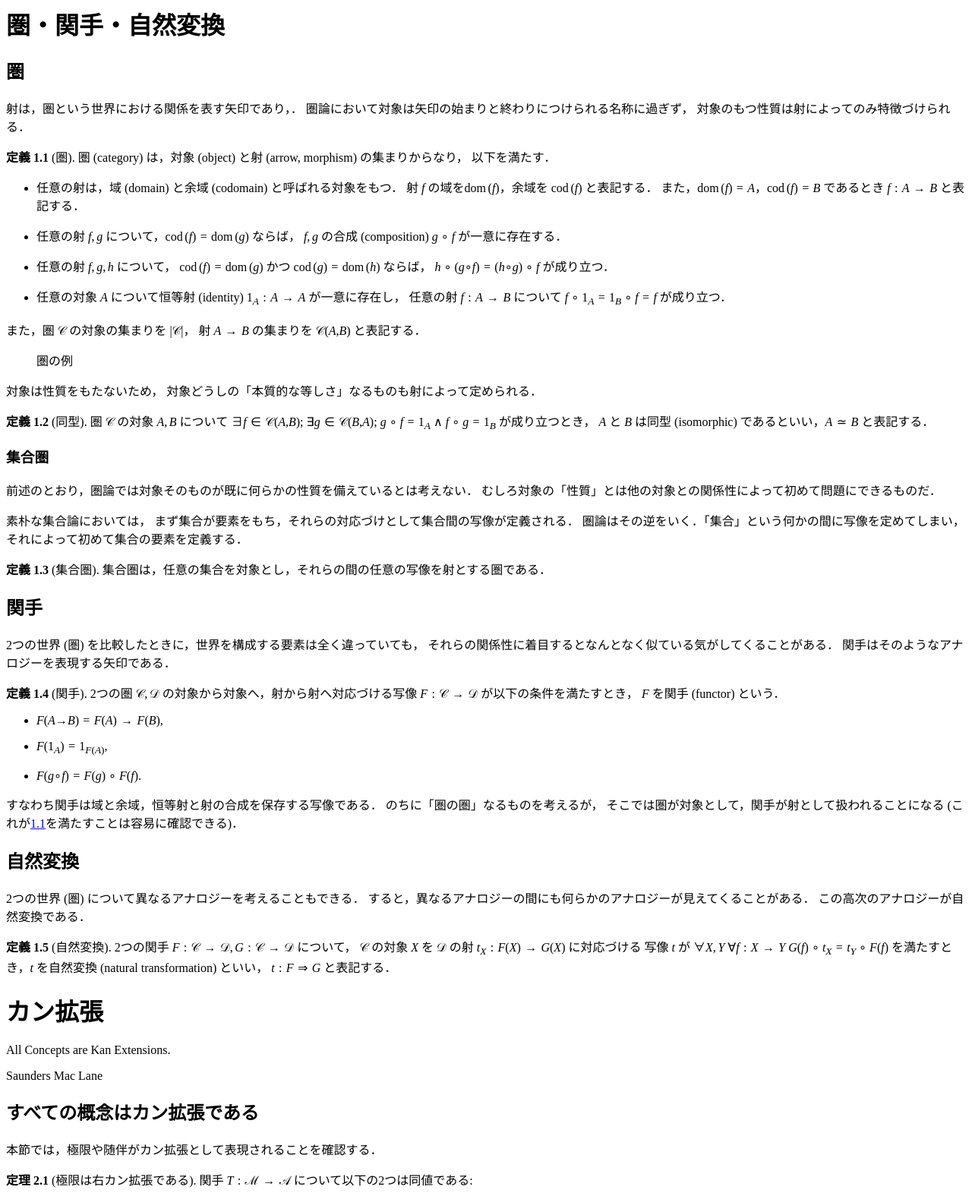
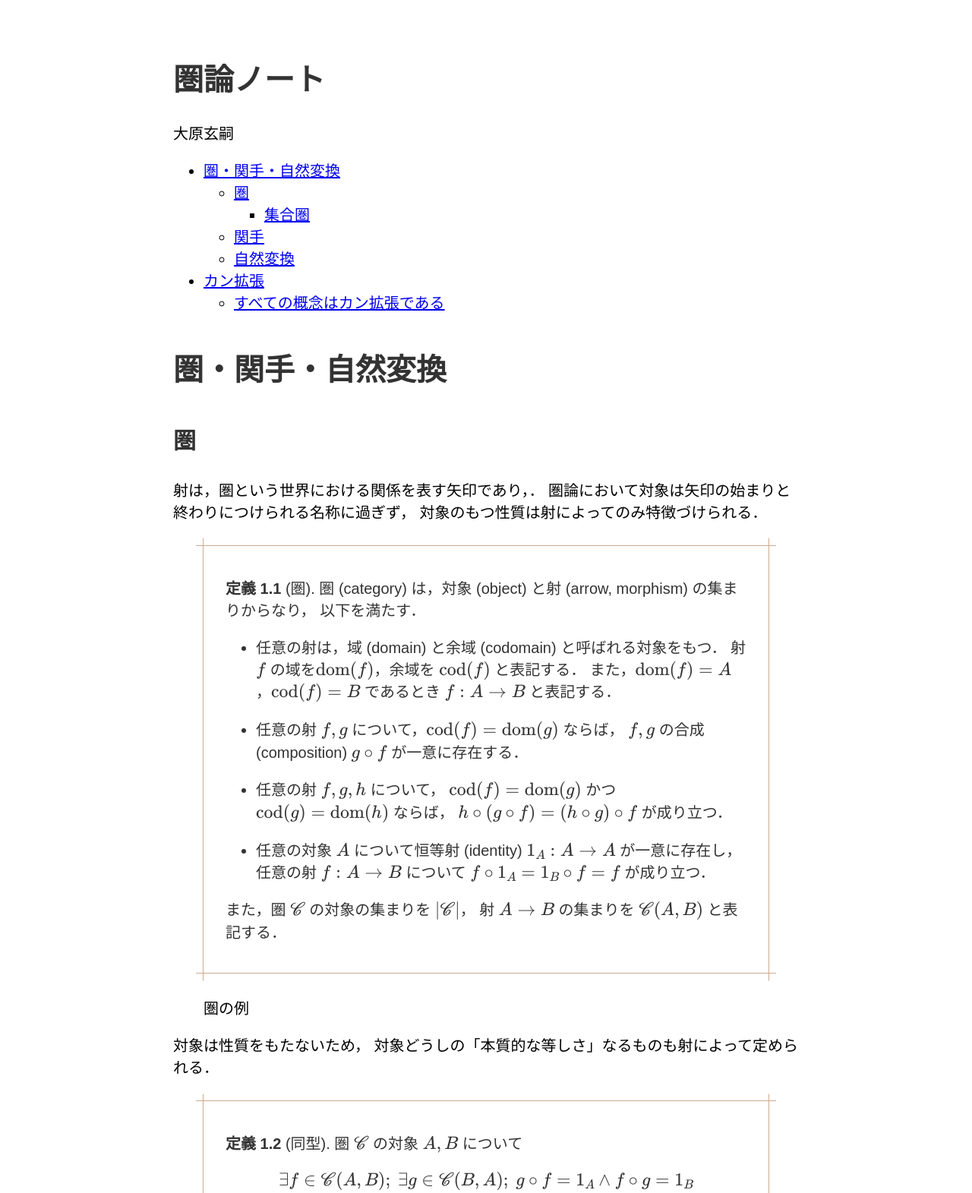
Before and after one commit to g-ohara/category-theory, a plain HTML site: page docs/index.html in a window 1280 px wide. Shown: the top 1571 px of the page at 76% size. Drawn offline with nearby package versions, Linux system fonts and the light colour scheme.

Commit message:
feat: style html

```diff
--- a/docs/index.html
+++ b/docs/index.html
@@ -1,3 +1,56 @@
+<!DOCTYPE html>
+<html xmlns="http://www.w3.org/1999/xhtml" lang="" xml:lang="">
+<head>
+  <meta charset="utf-8" />
+  <meta name="generator" content="pandoc" />
+  <meta name="viewport" content="width=device-width, initial-scale=1.0, user-scalable=yes" />
+  <meta name="author" content="大原玄嗣" />
+  <title>圏論ノート</title>
+  <style>
+    code{white-space: pre-wrap;}
+    span.smallcaps{font-variant: small-caps;}
+    div.columns{display: flex; gap: min(4vw, 1.5em);}
+    div.column{flex: auto; overflow-x: auto;}
+    div.hanging-indent{margin-left: 1.5em; text-indent: -1.5em;}
+    /* The extra [class] is a hack that increases specificity enough to
+       override a similar rule in reveal.js */
+    ul.task-list[class]{list-style: none;}
+    ul.task-list li input[type="checkbox"] {
+      font-size: inherit;
+      width: 0.8em;
+      margin: 0 0.8em 0.2em -1.6em;
+      vertical-align: middle;
+    }
+  </style>
+  <link rel="stylesheet" href="./style.css" />
+  <script src="https://polyfill.io/v3/polyfill.min.js?features=es6"></script>
+  <script src="https://cdn.jsdelivr.net/npm/mathjax@3/es5/tex-chtml.js"
+  type="text/javascript"></script>
+</head>
+<body>
+<header id="title-block-header">
+<h1 class="title">圏論ノート</h1>
+<p class="author">大原玄嗣</p>
+</header>
+<nav id="TOC" role="doc-toc">
+<ul>
+<li><a href="#圏関手自然変換"
+id="toc-圏関手自然変換">圏・関手・自然変換</a>
+<ul>
+<li><a href="#圏" id="toc-圏">圏</a>
+<ul>
+<li><a href="#集合圏" id="toc-集合圏">集合圏</a></li>
+</ul></li>
+<li><a href="#関手" id="toc-関手">関手</a></li>
+<li><a href="#自然変換" id="toc-自然変換">自然変換</a></li>
+</ul></li>
+<li><a href="#カン拡張" id="toc-カン拡張">カン拡張</a>
+<ul>
+<li><a href="#すべての概念はカン拡張である"
+id="toc-すべての概念はカン拡張である">すべての概念はカン拡張である</a></li>
+</ul></li>
+</ul>
+</nav>
 <h1 id="圏関手自然変換">圏・関手・自然変換</h1>
 <h2 id="圏">圏</h2>
 <p>射は，圏という世界における関係を表す矢印であり，．
@@ -8,40 +61,35 @@
 (arrow, morphism) の集まりからなり， 以下を満たす．</p>
 <ul>
 <li><p>任意の射は，域 (domain) と余域 (codomain) と呼ばれる対象をもつ．
-射 <span class="math inline"><em>f</em></span> の域を<span
-class="math inline">dom (<em>f</em>)</span>，余域を <span
-class="math inline">cod (<em>f</em>)</span> と表記する． また，<span
-class="math inline">dom (<em>f</em>) = <em>A</em></span>，<span
-class="math inline">cod (<em>f</em>) = <em>B</em></span> であるとき
-<span class="math inline"><em>f</em> : <em>A</em> → <em>B</em></span>
-と表記する．</p></li>
-<li><p>任意の射 <span class="math inline"><em>f</em>, <em>g</em></span>
-について，<span
-class="math inline">cod (<em>f</em>) = dom (<em>g</em>)</span> ならば，
-<span class="math inline"><em>f</em>, <em>g</em></span> の合成
-(composition) <span class="math inline"><em>g</em> ∘ <em>f</em></span>
+射 <span class="math inline">\(f\)</span> の域を<span
+class="math inline">\(\mathop{\mathrm{dom}}(f)\)</span>，余域を <span
+class="math inline">\(\mathop{\mathrm{cod}}(f)\)</span> と表記する．
+また，<span
+class="math inline">\(\mathop{\mathrm{dom}}(f)=A\)</span>，<span
+class="math inline">\(\mathop{\mathrm{cod}}(f)=B\)</span> であるとき
+<span class="math inline">\(f:A\to B\)</span> と表記する．</p></li>
+<li><p>任意の射 <span class="math inline">\(f,g\)</span> について，<span
+class="math inline">\(\mathop{\mathrm{cod}}(f)=\mathop{\mathrm{dom}}(g)\)</span>
+ならば， <span class="math inline">\(f,g\)</span> の合成 (composition)
+<span class="math inline">\(g\circ f\)</span>
 が一意に存在する．</p></li>
-<li><p>任意の射 <span
-class="math inline"><em>f</em>, <em>g</em>, <em>h</em></span> について，
-<span class="math inline">cod (<em>f</em>) = dom (<em>g</em>)</span>
+<li><p>任意の射 <span class="math inline">\(f,g,h\)</span> について，
+<span
+class="math inline">\(\mathop{\mathrm{cod}}(f)=\mathop{\mathrm{dom}}(g)\)</span>
 かつ <span
-class="math inline">cod (<em>g</em>) = dom (<em>h</em>)</span> ならば，
-<span
-class="math inline"><em>h</em> ∘ (<em>g</em>∘<em>f</em>) = (<em>h</em>∘<em>g</em>) ∘ <em>f</em></span>
-が成り立つ．</p></li>
-<li><p>任意の対象 <span class="math inline"><em>A</em></span>
-について恒等射 (identity) <span
-class="math inline">1<sub><em>A</em></sub> : <em>A</em> → <em>A</em></span>
-が一意に存在し， 任意の射 <span
-class="math inline"><em>f</em> : <em>A</em> → <em>B</em></span> について
-<span
-class="math inline"><em>f</em> ∘ 1<sub><em>A</em></sub> = 1<sub><em>B</em></sub> ∘ <em>f</em> = <em>f</em></span>
+class="math inline">\(\mathop{\mathrm{cod}}(g)=\mathop{\mathrm{dom}}(h)\)</span>
+ならば， <span class="math inline">\(h\circ(g\circ f)=(h\circ g)\circ
+f\)</span> が成り立つ．</p></li>
+<li><p>任意の対象 <span class="math inline">\(A\)</span> について恒等射
+(identity) <span class="math inline">\(1_A:A\to A\)</span>
+が一意に存在し， 任意の射 <span class="math inline">\(f:A\to B\)</span>
+について <span class="math inline">\(f\circ 1_A=1_B\circ f=f\)</span>
 が成り立つ．</p></li>
 </ul>
-<p>また，圏 <span class="math inline">𝒞</span> の対象の集まりを <span
-class="math inline">|𝒞|</span>， 射 <span
-class="math inline"><em>A</em> → <em>B</em></span> の集まりを <span
-class="math inline">𝒞(<em>A</em>,<em>B</em>)</span> と表記する．</p>
+<p>また，圏 <span class="math inline">\(\mathscr{C}\)</span>
+の対象の集まりを <span class="math inline">\(|\mathscr{C}|\)</span>， 射
+<span class="math inline">\(A\to B\)</span> の集まりを <span
+class="math inline">\(\mathscr{C}(A,B)\)</span> と表記する．</p>
 </div>
 <figure>
 
@@ -51,13 +99,14 @@ class="math inline">𝒞(<em>A</em>,<em>B</em>)</span> と表記する．</p>
 対象どうしの「本質的な等しさ」なるものも射によって定められる．</p>
 <div class="definition">
 <p><strong>定義 1.2</strong> (同型). 圏 <span
-class="math inline">𝒞</span> の対象 <span
-class="math inline"><em>A</em>, <em>B</em></span> について <span
-class="math display">∃<em>f</em> ∈ 𝒞(<em>A</em>,<em>B</em>); ∃<em>g</em> ∈ 𝒞(<em>B</em>,<em>A</em>); <em>g</em> ∘ <em>f</em> = 1<sub><em>A</em></sub> ∧ <em>f</em> ∘ <em>g</em> = 1<sub><em>B</em></sub></span>
-が成り立つとき， <span class="math inline"><em>A</em></span> と <span
-class="math inline"><em>B</em></span> は同型 (isomorphic)
-であるといい，<span class="math inline"><em>A</em> ≃ <em>B</em></span>
-と表記する．</p>
+class="math inline">\(\mathscr{C}\)</span> の対象 <span
+class="math inline">\(A,B\)</span> について <span
+class="math display">\[\exists f\in\mathscr{C}(A,B);
+    \ \exists g\in\mathscr{C}(B,A);
+    \ g\circ f=1_A\wedge f\circ g=1_B\]</span> が成り立つとき， <span
+class="math inline">\(A\)</span> と <span
+class="math inline">\(B\)</span> は同型 (isomorphic) であるといい，<span
+class="math inline">\(A\simeq B\)</span> と表記する．</p>
 </div>
 <h3 id="集合圏">集合圏</h3>
 <p>前述のとおり，圏論では対象そのものが既に何らかの性質を備えているとは考えない．
@@ -77,18 +126,17 @@ class="math inline"><em>B</em></span> は同型 (isomorphic)
 関手はそのようなアナロジーを表現する矢印である．</p>
 <div class="definition">
 <p><strong>定義 1.4</strong> (関手). 2つの圏 <span
-class="math inline">𝒞, 𝒟</span>
+class="math inline">\(\mathscr{C},\mathscr{D}\)</span>
 の対象から対象へ，射から射へ対応づける写像 <span
-class="math inline"><em>F</em> : 𝒞 → 𝒟</span> が以下の条件を満たすとき，
-<span class="math inline"><em>F</em></span> を関手 (functor)
-という．</p>
+class="math inline">\(F:\mathscr{C}\to\mathscr{D}\)</span>
+が以下の条件を満たすとき， <span class="math inline">\(F\)</span> を関手
+(functor) という．</p>
 <ul>
-<li><p><span
-class="math inline"><em>F</em>(<em>A</em>→<em>B</em>) = <em>F</em>(<em>A</em>) → <em>F</em>(<em>B</em>)</span>,</p></li>
-<li><p><span
-class="math inline"><em>F</em>(1<sub><em>A</em></sub>) = 1<sub><em>F</em>(<em>A</em>)</sub></span>,</p></li>
-<li><p><span
-class="math inline"><em>F</em>(<em>g</em>∘<em>f</em>) = <em>F</em>(<em>g</em>) ∘ <em>F</em>(<em>f</em>)</span>.</p></li>
+<li><p><span class="math inline">\(F(A\to B)=F(A)\to
+F(B)\)</span>,</p></li>
+<li><p><span class="math inline">\(F(1_A)=1_{F(A)}\)</span>,</p></li>
+<li><p><span class="math inline">\(F(g\circ f)=F(g)\circ
+F(f)\)</span>.</p></li>
 </ul>
 </div>
 <p>すなわち関手は域と余域，恒等射と射の合成を保存する写像である．
@@ -102,17 +150,16 @@ data-reference="def:category">1.1</a>を満たすことは容易に確認でき
 この高次のアナロジーが自然変換である．</p>
 <div class="definition">
 <p><strong>定義 1.5</strong> (自然変換). 2つの関手 <span
-class="math inline"><em>F</em> : 𝒞 → 𝒟, <em>G</em> : 𝒞 → 𝒟</span>
-について， <span class="math inline">𝒞</span> の対象 <span
-class="math inline"><em>X</em></span> を <span
-class="math inline">𝒟</span> の射 <span
-class="math inline"><em>t</em><sub><em>X</em></sub> : <em>F</em>(<em>X</em>) → <em>G</em>(<em>X</em>)</span>
-に対応づける 写像 <span class="math inline"><em>t</em></span> が <span
-class="math display">∀<em>X</em>, <em>Y</em> ∀<em>f</em> : <em>X</em> → <em>Y</em> <em>G</em>(<em>f</em>) ∘ <em>t</em><sub><em>X</em></sub> = <em>t</em><sub><em>Y</em></sub> ∘ <em>F</em>(<em>f</em>)</span>
-を満たすとき，<span class="math inline"><em>t</em></span> を自然変換
-(natural transformation) といい， <span
-class="math inline"><em>t</em> : <em>F</em> ⇒ <em>G</em></span>
-と表記する．</p>
+class="math inline">\(F:\mathscr{C}\to\mathscr{D},G:\mathscr{C}\to\mathscr{D}\)</span>
+について， <span class="math inline">\(\mathscr{C}\)</span> の対象 <span
+class="math inline">\(X\)</span> を <span
+class="math inline">\(\mathscr{D}\)</span> の射 <span
+class="math inline">\(t_X:F(X)\to G(X)\)</span> に対応づける 写像 <span
+class="math inline">\(t\)</span> が <span class="math display">\[\forall
+X,Y\ \forall f:X\to Y\ G(f)\circ t_X=t_Y\circ F(f)\]</span>
+を満たすとき，<span class="math inline">\(t\)</span> を自然変換 (natural
+transformation) といい， <span class="math inline">\(t:F\Rightarrow
+G\)</span> と表記する．</p>
 </div>
 <h1 id="カン拡張">カン拡張</h1>
 <div class="epigraph">
@@ -123,31 +170,27 @@ class="math inline"><em>t</em> : <em>F</em> ⇒ <em>G</em></span>
 <p>本節では，極限や随伴がカン拡張として表現されることを確認する．</p>
 <div id="thm:limit-is-right-kan-extension" class="theorem">
 <p><strong>定理 2.1</strong> (極限は右カン拡張である). 関手 <span
-class="math inline"><em>T</em> : ℳ → 𝒜</span>
+class="math inline">\(T:\mathscr{M}\to\mathscr{A}\)</span>
 について以下の2つは同値である:</p>
 <ul>
-<li><p><span class="math inline"><em>T</em></span>
-が極限をもつ，</p></li>
-<li><p><span class="math inline"><em>T</em></span> が (一意的な) 関手
-<span
-class="math inline"><em>K</em><sub>1</sub> : ℳ → <strong>1</strong></span>
+<li><p><span class="math inline">\(T\)</span> が極限をもつ，</p></li>
+<li><p><span class="math inline">\(T\)</span> が (一意的な) 関手 <span
+class="math inline">\(K_1:\mathscr{M}\to\mathbf{1}\)</span>
 に沿った右カン拡張をもつ．</p></li>
 </ul>
-<p>またこれらが成り立つとき <span
-class="math inline">lim <em>T</em> ≃ Ran<sub><em>K</em><sub>1</sub></sub><em>T</em></span>．</p>
+<p>またこれらが成り立つとき <span class="math inline">\(\lim
+T\simeq\mathop{\mathrm{Ran}}_{K_1}T\)</span>．</p>
 </div>
 <div class="proof">
 <p><em>Proof.</em> 関手 <span
-class="math inline"><em>A</em> : <strong>1</strong> → 𝒜</span> は <span
-class="math inline">𝒜</span> の対象であり， <span
-class="math inline"><em>A</em> ∘ <em>K</em><sub>1</sub> = <em>Δ</em>(<em>A</em>)</span>
-である． よって自然変換 <span
-class="math inline"><em>α</em> : <em>A</em> ∘ <em>K</em><sub>1</sub> → <em>T</em></span>
-は <span class="math inline"><em>T</em></span> への錐 <span
-class="math inline">(<em>A</em>,<em>α</em>)</span> をなす． 右カン拡張
-<span
-class="math inline">(Ran<sub><em>K</em><sub>1</sub></sub><em>T</em>,<em>ϵ</em>)</span>
-も同様に <span class="math inline"><em>T</em></span> への錐であり，
+class="math inline">\(A:\mathbf{1}\to\mathscr{A}\)</span> は <span
+class="math inline">\(\mathscr{A}\)</span> の対象であり， <span
+class="math inline">\(A\circ K_1=\Delta(A)\)</span> である．
+よって自然変換 <span class="math inline">\(\alpha:A\circ K_1\to
+T\)</span> は <span class="math inline">\(T\)</span> への錐 <span
+class="math inline">\((A,\alpha)\)</span> をなす． 右カン拡張 <span
+class="math inline">\((\mathop{\mathrm{Ran}}_{K_1}T,\epsilon)\)</span>
+も同様に <span class="math inline">\(T\)</span> への錐であり，
 その定義より極限錐に同型である． ◻</p>
 </div>
 <div class="center">
@@ -155,18 +198,16 @@ class="math inline">(Ran<sub><em>K</em><sub>1</sub></sub><em>T</em>,<em>ϵ</em>)
 </div>
 <div class="theorem">
 <p><strong>定理 2.2</strong> (余極限は左カン拡張である). 関手 <span
-class="math inline"><em>T</em> : ℳ → 𝒜</span>
+class="math inline">\(T:\mathscr{M}\to\mathscr{A}\)</span>
 について以下の2つは同値である:</p>
 <ul>
-<li><p><span class="math inline"><em>T</em></span>
-が余極限をもつ，</p></li>
-<li><p><span class="math inline"><em>T</em></span> が (一意的な) 関手
-<span
-class="math inline"><em>K</em><sub>1</sub> : ℳ → <strong>1</strong></span>
+<li><p><span class="math inline">\(T\)</span> が余極限をもつ，</p></li>
+<li><p><span class="math inline">\(T\)</span> が (一意的な) 関手 <span
+class="math inline">\(K_1:\mathscr{M}\to\mathbf{1}\)</span>
 に沿った左カン拡張をもつ．</p></li>
 </ul>
 <p>またこれらが成り立つとき <span
-class="math inline">Colim <em>T</em> ≃ Lan<sub><em>K</em><sub>1</sub></sub><em>T</em></span>．</p>
+class="math inline">\(\mathop{\mathrm{Colim}}T\simeq\mathop{\mathrm{Lan}}_{K_1}T\)</span>．</p>
 </div>
 <div class="proof">
 <p><em>Proof.</em> <a href="#thm:limit-is-right-kan-extension"
@@ -177,3 +218,5 @@ data-reference="thm:limit-is-right-kan-extension">2.1</a>
 <div class="center">
 
 </div>
+</body>
+</html>
--- /dev/null
+++ b/docs/style.css
@@ -0,0 +1,70 @@
+html {
+    overflow-y: scroll;
+    height: 100%;
+    font-family: "Hiragino Maru Gothic ProN W4", sans-serif;
+    word-wrap: break-word;
+    margin: 0 auto;
+    padding: 1.5em;
+ }
+
+@media (min-width: 768px) {
+    html {
+        font-size: 125%;
+        max-width: 42em;
+ } }
+
+h1, h2, h3, h4 {
+    margin: 2.5rem 0 1.5rem 0;
+    line-height: 1.25;
+    color: #333;
+ }
+
+.epigraph{
+    position:relative;
+    border-left:3px solid #DA8596;
+    padding:5px;
+    padding-left:10px;
+    background-color:#EEE;
+}
+.epigraph p{
+    position:relative;
+    padding-left:30px;
+}
+.epigraph cite{
+    display: block;
+    font-size:0.8rem;
+    color:#F8C8B2;
+    text-align:right;
+}
+
+.definition,.theorem,.proof {
+  position: relative;
+  margin: 30px;
+  padding: 1em calc(1.5em + 9px);
+  border-top: 1px solid #cdab8f;
+  border-bottom: 1px solid #cdab8f;
+  color: #333;
+}
+.proof {
+  border-top: 1px solid #99c1f1;
+  border-bottom: 1px solid #99c1f1;
+}
+.definition::before,.theorem::before,.proof::before,
+.definition::after,.theorem::after,.proof::after {
+  position: absolute;
+  width: 1px;
+  top: 50%;
+  transform: translateY(-50%);
+  height: calc(100% + 20px);
+  background-color: #cdab8f;
+  content: '';
+}
+.proof::before,.proof::after {
+  background-color: #99c1f1;
+}
+.definition::before,.theorem::before,.proof::before {
+  left: 9px;
+}
+.definition::after,.theorem::after,.proof::after {
+  right: 9px;
+}
```
Also changed, not shown: 1 other file.
